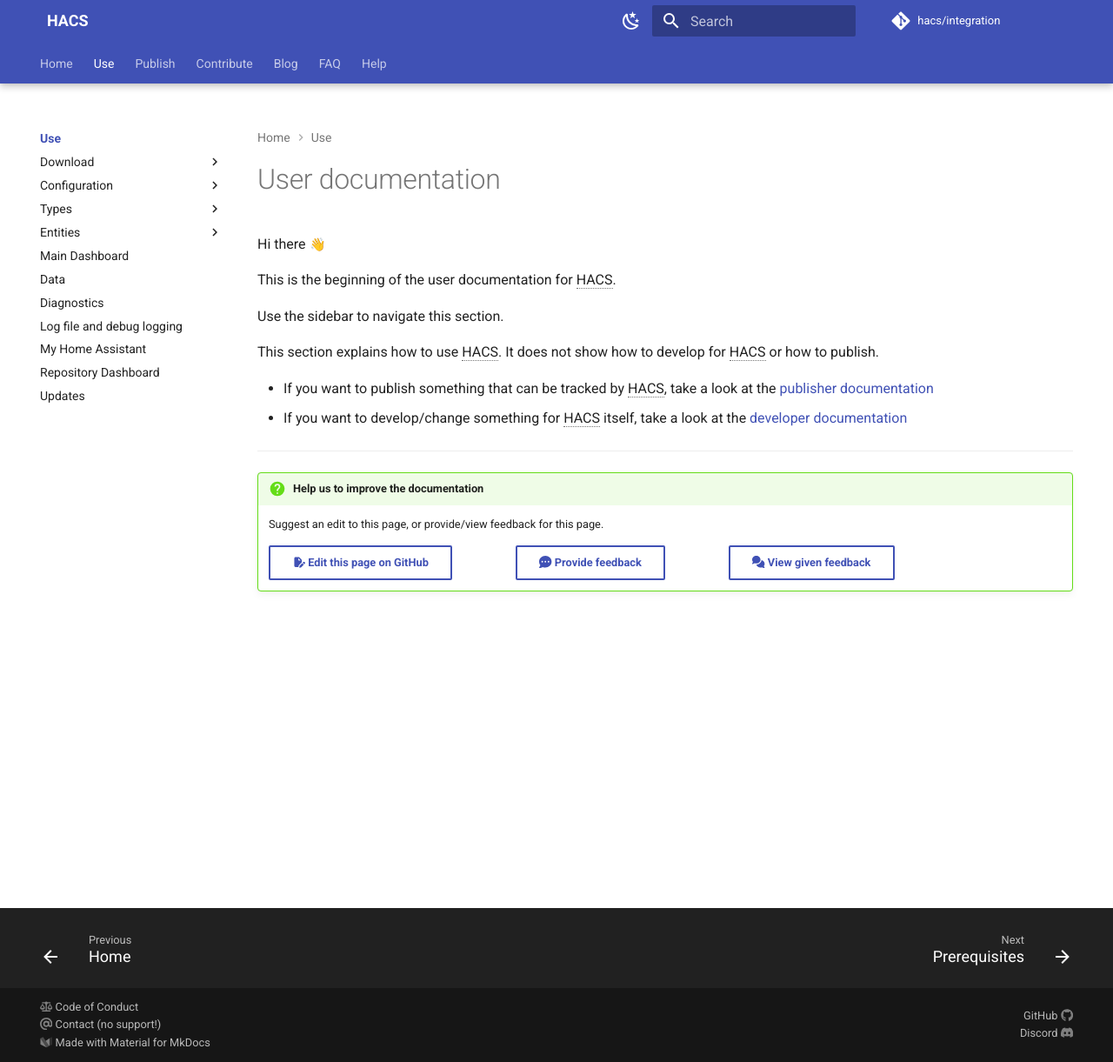
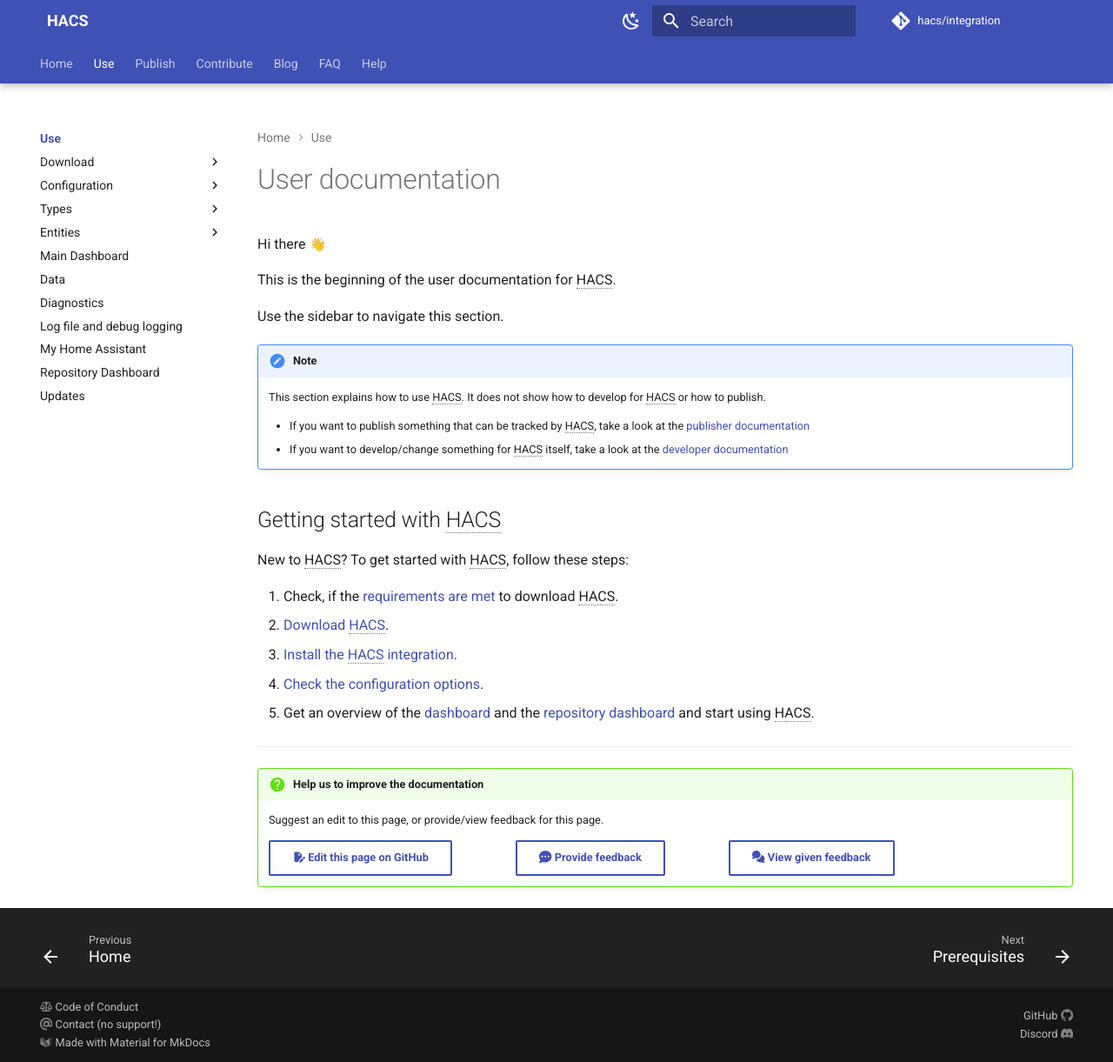
Before and after one commit to hacs/documentation, an MkDocs documentation site: the page built from source/docs/use/index.md, in a window 1280 px wide and 1221 px high. Shown: the whole window at 87% size. Built offline with MkDocs 1.6.1 and Material for MkDocs 9.7.7, drawn with Linux system fonts in a browser that asks for light colours; emoji names are drawn with the system emoji font; plug-ins that fetch from the network failed and are left out; comment, search, counter and statistics services are not loaded.

Commit message:
User doc landing page: add getting started procedure

```diff
--- a/source/docs/use/index.md
+++ b/source/docs/use/index.md
@@ -8,7 +8,18 @@ This is the beginning of the user documentation for HACS.
 
 Use the sidebar to navigate this section.
 
-This section explains how to use HACS. It does not show how to develop for HACS or how to publish.
+!!! note
+    This section explains how to use HACS. It does not show how to develop for HACS or how to publish.
 
-- If you want to publish something that can be tracked by HACS, take a look at the [publisher documentation](/docs/publish/index.md)
-- If you want to develop/change something for HACS itself, take a look at the [developer documentation](/docs/contribute/index.md)
+    - If you want to publish something that can be tracked by HACS, take a look at the [publisher documentation](/docs/publish/index.md)
+    - If you want to develop/change something for HACS itself, take a look at the [developer documentation](/docs/contribute/index.md)
+
+## Getting started with HACS
+
+New to HACS? To get started with HACS, follow these steps:
+
+1. Check, if the [requirements are met](/docs/use/download/prerequisites.md) to download HACS.
+2. [Download HACS](/docs/use/download/download.md).
+3. [Install the HACS integration](/docs/use/configuration/basic.md).
+4. [Check the configuration options](/docs/use/configuration/options.md).
+5. Get an overview of the [dashboard](/docs/use/dashboard.md) and the [repository dashboard](/docs/use/repository_dashboard.md) and start using HACS.
```
